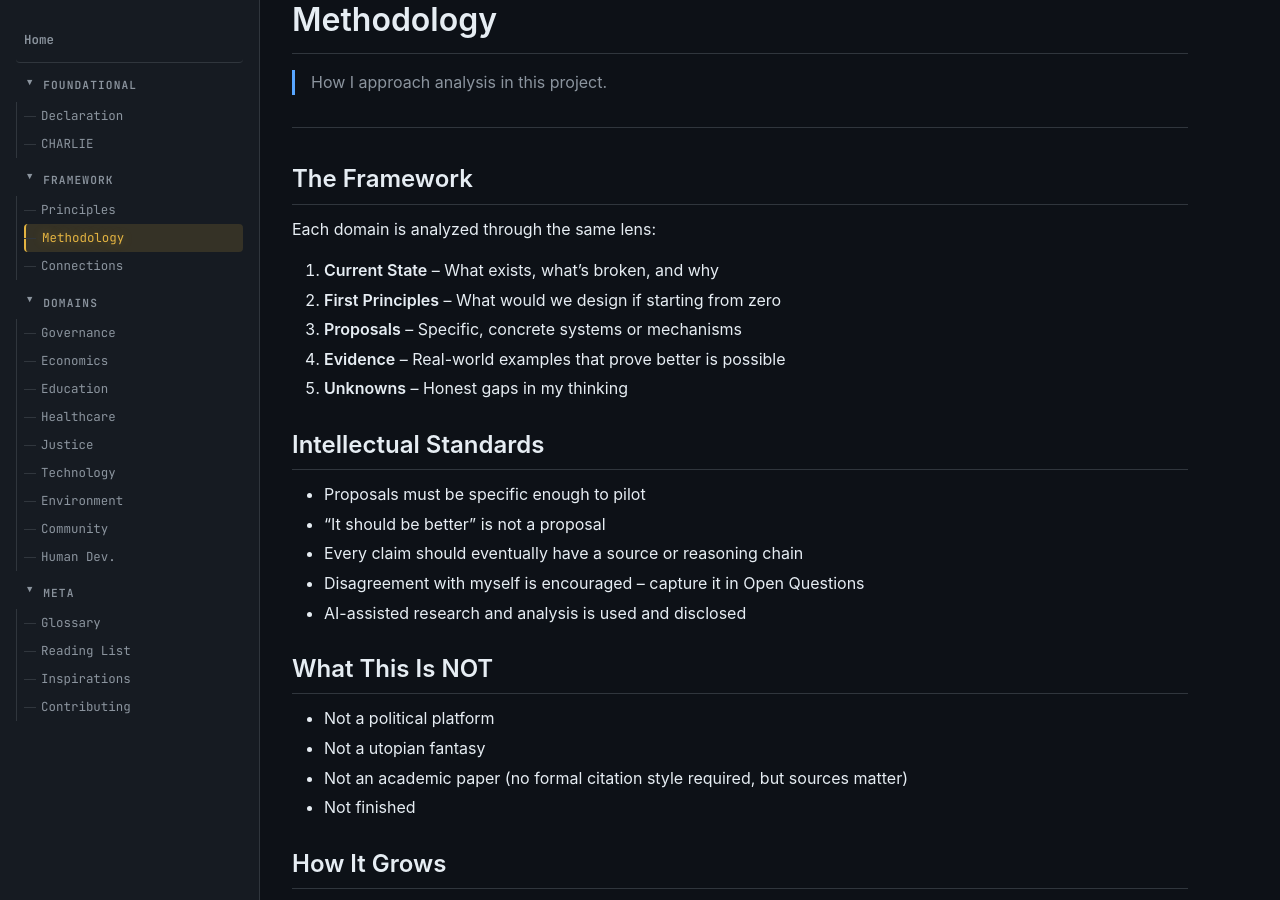
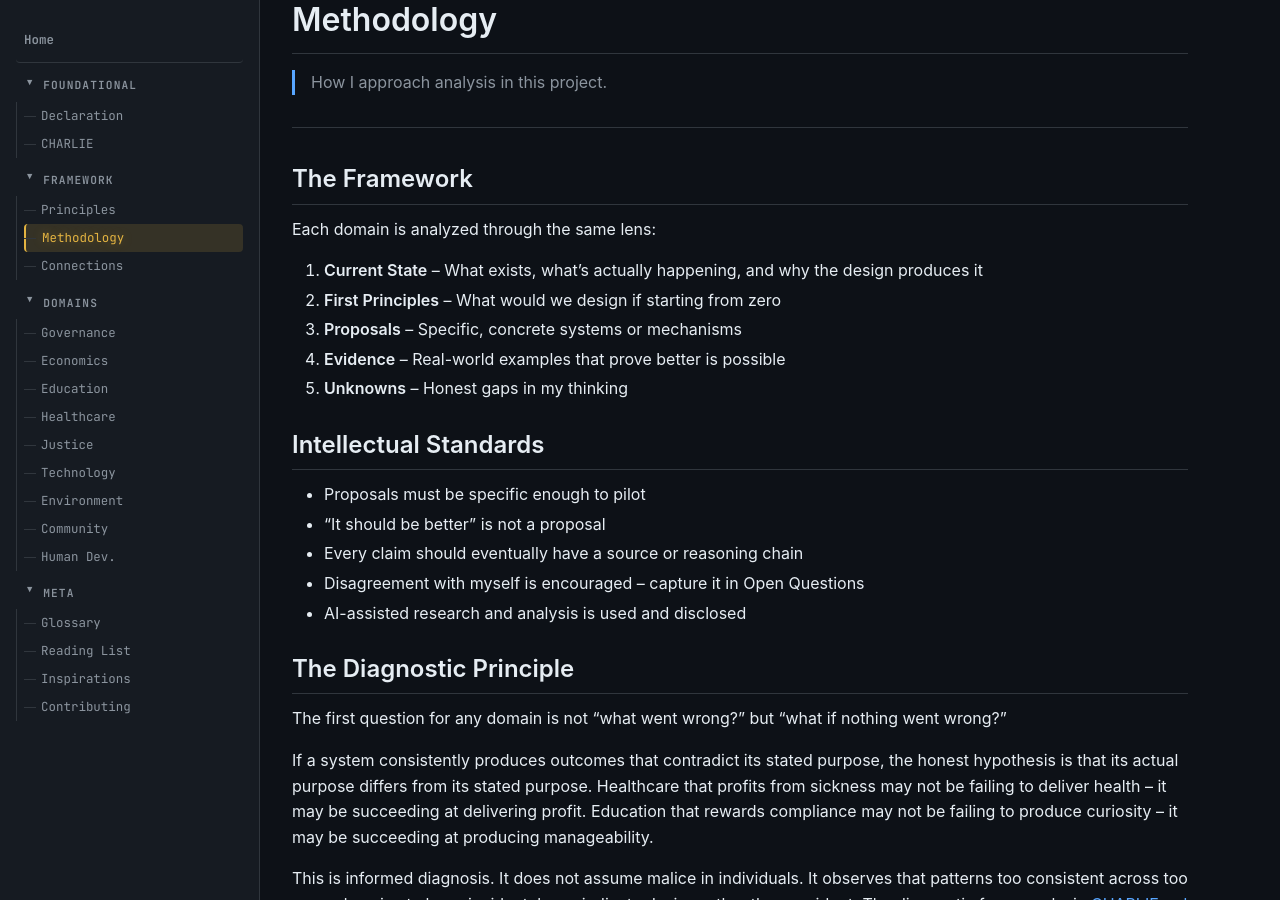
Before and after one commit to EvangAI-777/Universum, a Jekyll site: the page built from framework/METHODOLOGY.md, in a window 1280 px wide and 900 px high, scrolled down 216 px. Built offline with Jekyll 4.4.1, drawn with Linux system fonts in a browser that asks for light colours; some of the changed text lies outside the part shown.

Commit message:
Add diagnostic principle to METHODOLOGY.md
Introduces the key diagnostic question: 'what if nothing went wrong?'
Revises step 1 from 'what's broken' to 'what's actually happening.'
Adds 'not naive' to the What This Is NOT list.

https://claude.ai/code/session_01GsfLydbtrDtQNxAfzdrb3n

```diff
--- a/framework/METHODOLOGY.md
+++ b/framework/METHODOLOGY.md
@@ -13,7 +13,7 @@ title: "Methodology"
 
 Each domain is analyzed through the same lens:
 
-1. **Current State** -- What exists, what's broken, and why
+1. **Current State** -- What exists, what's actually happening, and why the design produces it
 2. **First Principles** -- What would we design if starting from zero
 3. **Proposals** -- Specific, concrete systems or mechanisms
 4. **Evidence** -- Real-world examples that prove better is possible
@@ -27,11 +27,22 @@ Each domain is analyzed through the same lens:
 - Disagreement with myself is encouraged -- capture it in Open Questions
 - AI-assisted research and analysis is used and disclosed
 
+## The Diagnostic Principle
+
+The first question for any domain is not "what went wrong?" but "what if nothing went wrong?"
+
+If a system consistently produces outcomes that contradict its stated purpose, the honest hypothesis is that its actual purpose differs from its stated purpose. Healthcare that profits from sickness may not be failing to deliver health -- it may be succeeding at delivering profit. Education that rewards compliance may not be failing to produce curiosity -- it may be succeeding at producing manageability.
+
+This is informed diagnosis. It does not assume malice in individuals. It observes that patterns too consistent across too many domains to be coincidental may indicate design rather than accident. The diagnostic frameworks in [CHARLIE.md](../foundational/CHARLIE.md) -- particularly the Design Calculus and the Calculus of the Opposition -- provide the tools for this deeper analysis. The field cannot discover its own source code from inside itself. External reference points are required.
+
+Proposals built on informed diagnosis are stronger than proposals built on incomplete understanding of what they are up against.
+
 ## What This Is NOT
 
 - Not a political platform
 - Not a utopian fantasy
 - Not an academic paper (no formal citation style required, but sources matter)
+- Not naive -- this project acknowledges that the operating environment has structural opposition to the outcomes it proposes
 - Not finished
 
 ## How It Grows
```
